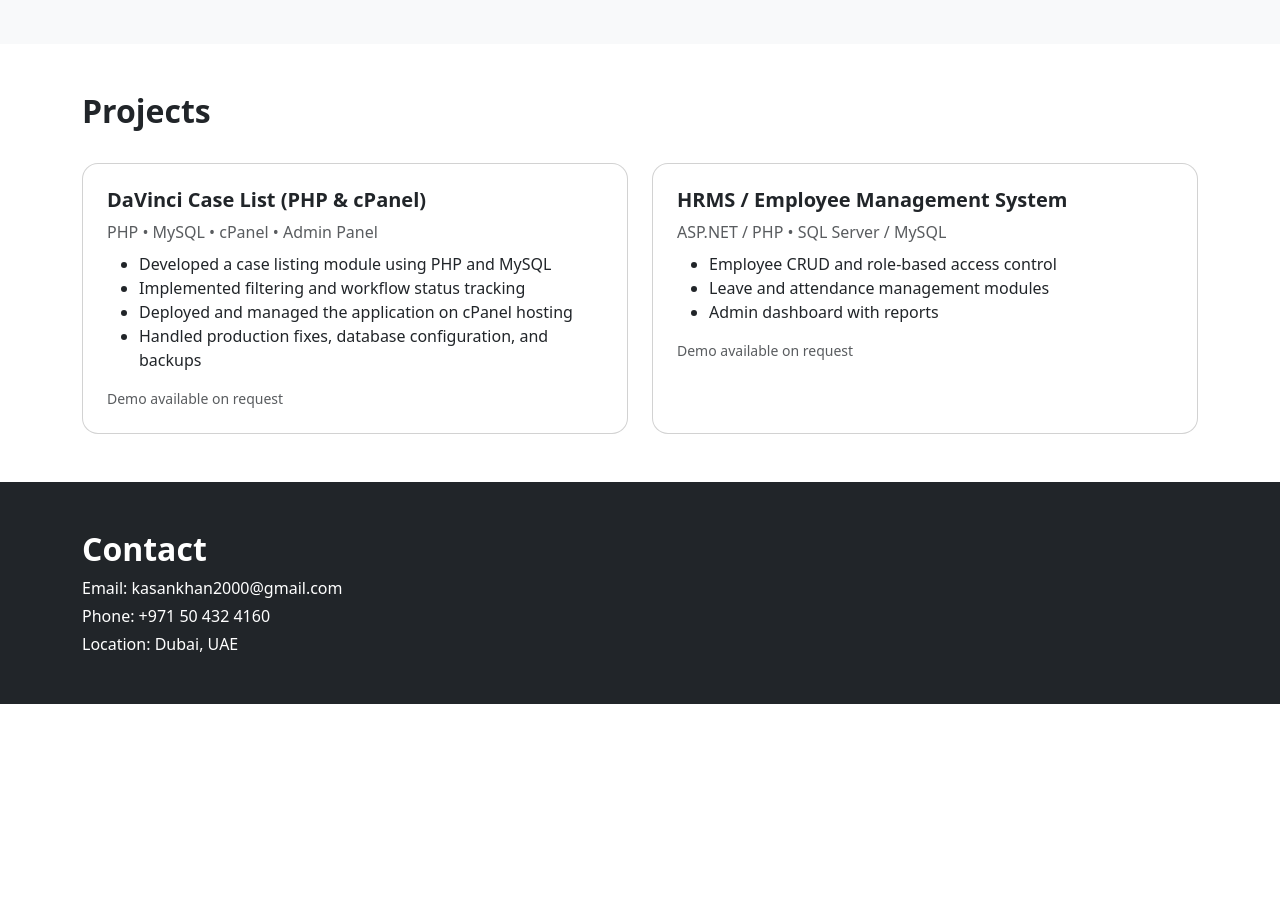
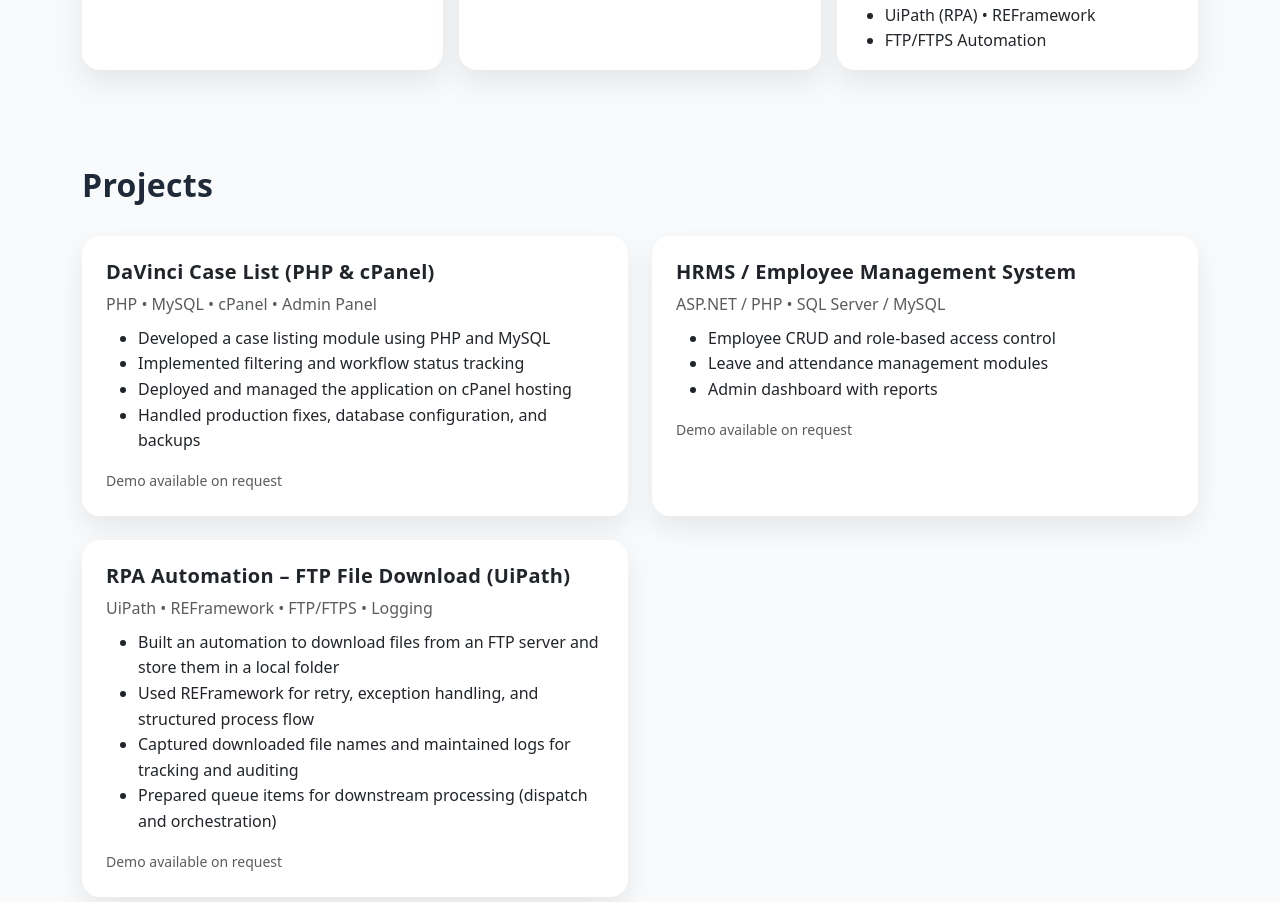
Before and after one commit to kasan2023/portfolio, a plain HTML site: page index.html in a window 1280 px wide. Shown: the part 798-1700 px from the top of the page. Before the commit the page ends 1502 px from the top, so only its background shows below. Drawn offline with nearby package versions, Linux system fonts and the light colour scheme.

Commit message:
Add files via upload

```diff
--- a/index.html
+++ b/index.html
@@ -7,7 +7,8 @@
 
   <!-- Bootstrap -->
   <link href="https://cdn.jsdelivr.net/npm/bootstrap@5.3.3/dist/css/bootstrap.min.css" rel="stylesheet">
-  <link href="style.css" rel="stylesheet">
+<link rel="stylesheet" href="./style.css?v=10">
+
 </head>
 
 <body>
@@ -85,6 +86,9 @@
               <li>cPanel Hosting & Deployment</li>
               <li>Git, Visual Studio</li>
               <li>IIS, Postman</li>
+		<li>UiPath (RPA) • REFramework</li>
+		<li>FTP/FTPS Automation</li>
+
             </ul>
           </div>
         </div>
@@ -128,6 +132,22 @@
           </div>
         </div>
 
+	<!-- RPA Automation - FTP Download -->
+<div class="col-md-6">
+  <div class="card p-4 h-100">
+    <h5 class="fw-bold">RPA Automation – FTP File Download (UiPath)</h5>
+    <p class="text-muted mb-2">UiPath • REFramework • FTP/FTPS • Logging</p>
+    <ul>
+      <li>Built an automation to download files from an FTP server and store them in a local folder</li>
+      <li>Used REFramework for retry, exception handling, and structured process flow</li>
+      <li>Captured downloaded file names and maintained logs for tracking and auditing</li>
+      <li>Prepared queue items for downstream processing (dispatch and orchestration)</li>
+    </ul>
+    <div class="small text-muted">Demo available on request</div>
+  </div>
+</div>
+
+
       </div>
     </div>
   </section>
--- a/style.css
+++ b/style.css
@@ -1,2 +1,38 @@
-body { font-family: system-ui, Arial, sans-serif; }
-.card { border-radius: 16px; }
+body{
+  font-family: system-ui, -apple-system, BlinkMacSystemFont, "Segoe UI", Arial, sans-serif;
+  line-height: 1.6;
+  background:#f8fafc;
+  color:#1f2937;
+}
+
+header{
+  background: linear-gradient(135deg, #eef2f7, #e2e8f0);
+}
+
+h1,h2,h5{
+  letter-spacing: .3px;
+}
+
+.card{
+  border:none;
+  border-radius:18px;
+  box-shadow:0 12px 28px rgba(0,0,0,.08);
+  transition: transform .25s ease, box-shadow .25s ease;
+}
+
+.card:hover{
+  transform: translateY(-6px);
+  box-shadow:0 20px 45px rgba(0,0,0,.15);
+}
+
+.badge{
+  font-size:.85rem;
+  padding:.55em .9em;
+}
+
+footer{
+  background:#0f172a;
+}
+
+footer h2{ color:#fff; }
+footer p{ color:#cbd5e1; }
```
